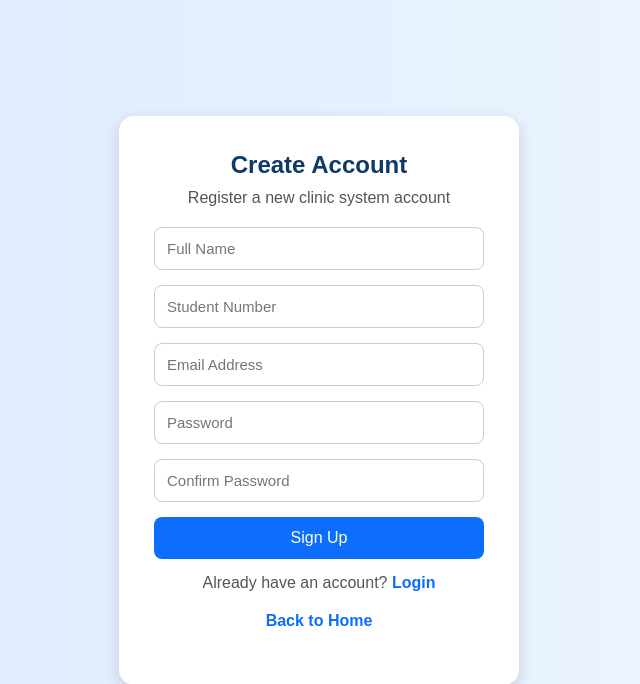
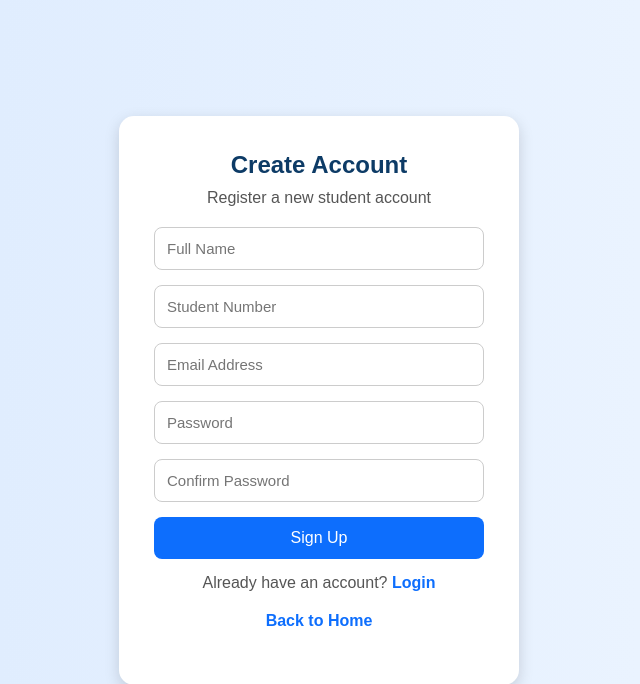
Before and after one commit to cojorammiel-sudo/digital-school-clinic-v2, a Flask app: page /signup in a window 1280 px wide. Shown: the top 684 px of the page, without its empty margins (321-961 px from the left). Run offline with Flask 3, Linux system fonts and the light colour scheme.

Commit message:
Update signup.html

```diff
--- a/templates/signup.html
+++ b/templates/signup.html
@@ -10,7 +10,7 @@
 
     <div class="auth-container">
         <h2>Create Account</h2>
-        <p>Register a new clinic system account</p>
+        <p>Register a new student account</p>
 
         {% with messages = get_flashed_messages(with_categories=true) %}
           {% if messages %}
```
